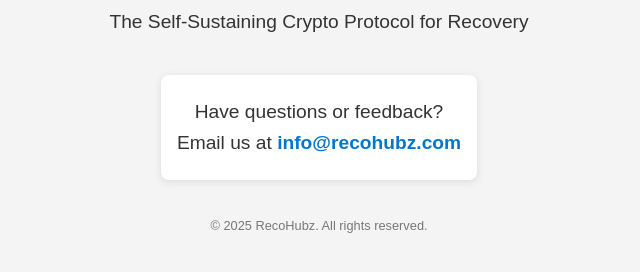
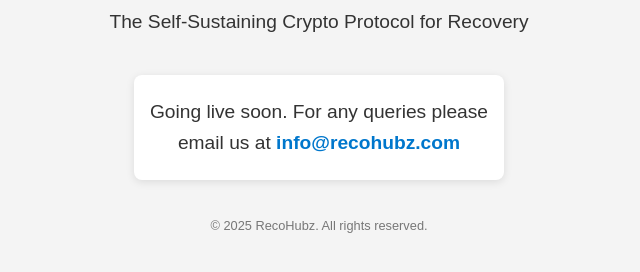
Before and after one commit to smileyminer/Recohubz, a plain HTML site: page index.html in a window 1280 px wide. Shown: the part 148-420 px from the top of the page, without its empty margins (321-961 px from the left). Drawn offline with Linux system fonts and the light colour scheme.

Commit message:
Update index.html

```diff
--- a/index.html
+++ b/index.html
@@ -46,8 +46,8 @@
   <p>The Self-Sustaining Crypto Protocol for Recovery</p>
 
   <div class="contact">
-    <p>Have questions or feedback?</p>
-    <p>Email us at <a href="mailto:info@recohubz.com">info@recohubz.com</a></p>
+    <p>Going live soon.  For any queries please</p>
+    <p>email us at <a href="mailto:info@recohubz.com">info@recohubz.com</a></p>
   </div>
 
   <footer>© 2025 RecoHubz. All rights reserved.</footer>
```
